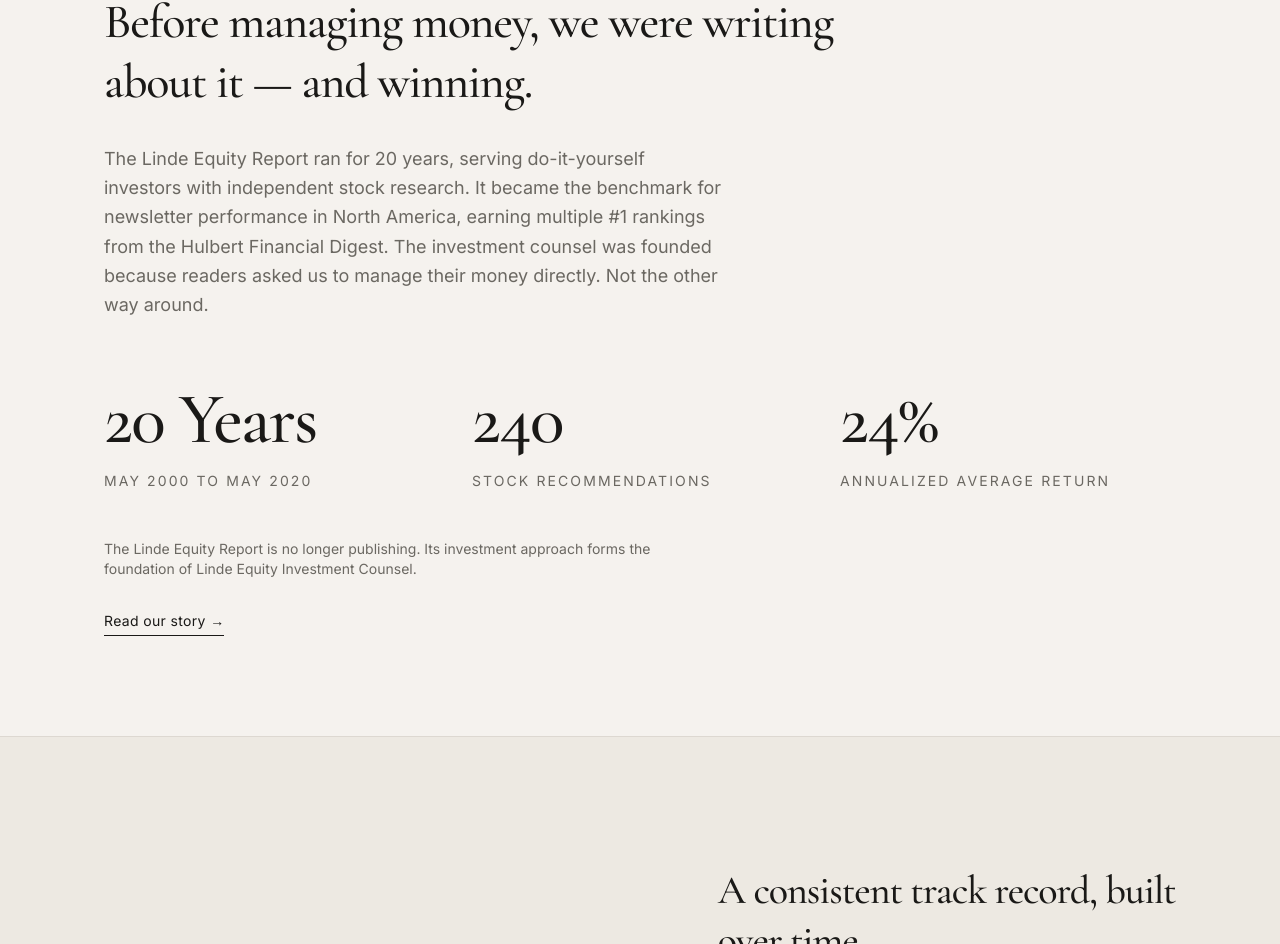
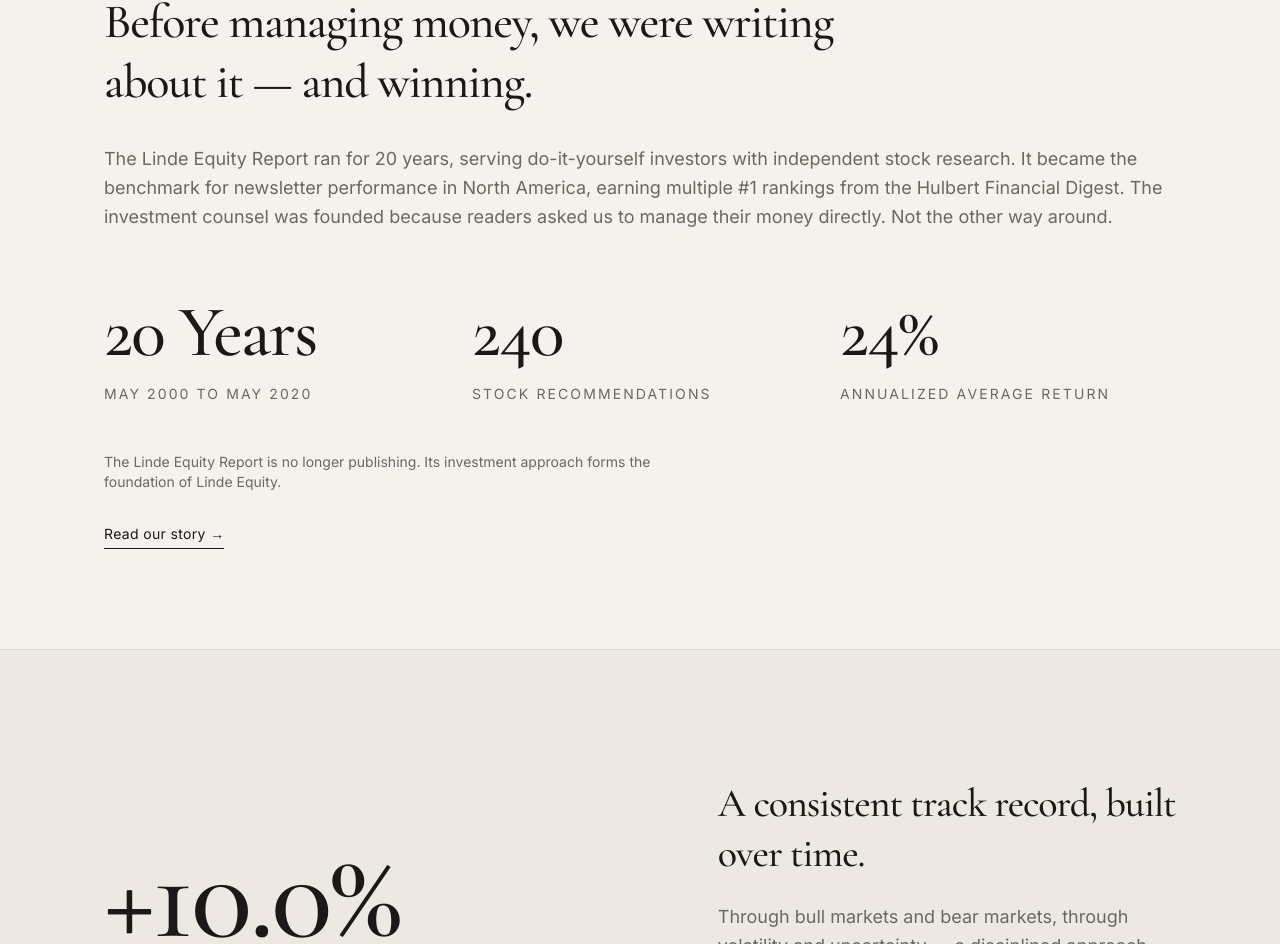
Before and after one commit to emilydavies-lab/Breakout-Stock-Screener-, a Next.js app: page / in a window 1280 px wide. Shown: the part 3282-4226 px from the top of the page. Built offline with nearby package versions, Linux system fonts and the light colour scheme.

Commit message:
Make track record body text full-width and update disclaimer copy

```diff
--- a/app/page.tsx
+++ b/app/page.tsx
@@ -220,7 +220,7 @@ export default function Home() {
           <h2 className="max-w-3xl font-display text-4xl font-medium leading-tight tracking-tight sm:text-5xl">
             Before managing money, we were writing about it — and winning.
           </h2>
-          <div className="mt-8 max-w-[620px] space-y-6 font-body text-lg leading-relaxed text-ink-soft">
+          <div className="mt-8 space-y-6 font-body text-lg leading-relaxed text-ink-soft">
             <p>
               The Linde Equity Report ran for 20 years, serving
               do-it-yourself investors with independent stock research. It
@@ -247,7 +247,7 @@ export default function Home() {
 
           <p className="mt-12 max-w-[620px] font-body text-sm text-ink-soft">
             The Linde Equity Report is no longer publishing. Its investment
-            approach forms the foundation of Linde Equity Investment Counsel.
+            approach forms the foundation of Linde Equity.
           </p>
 
           <Link
```
